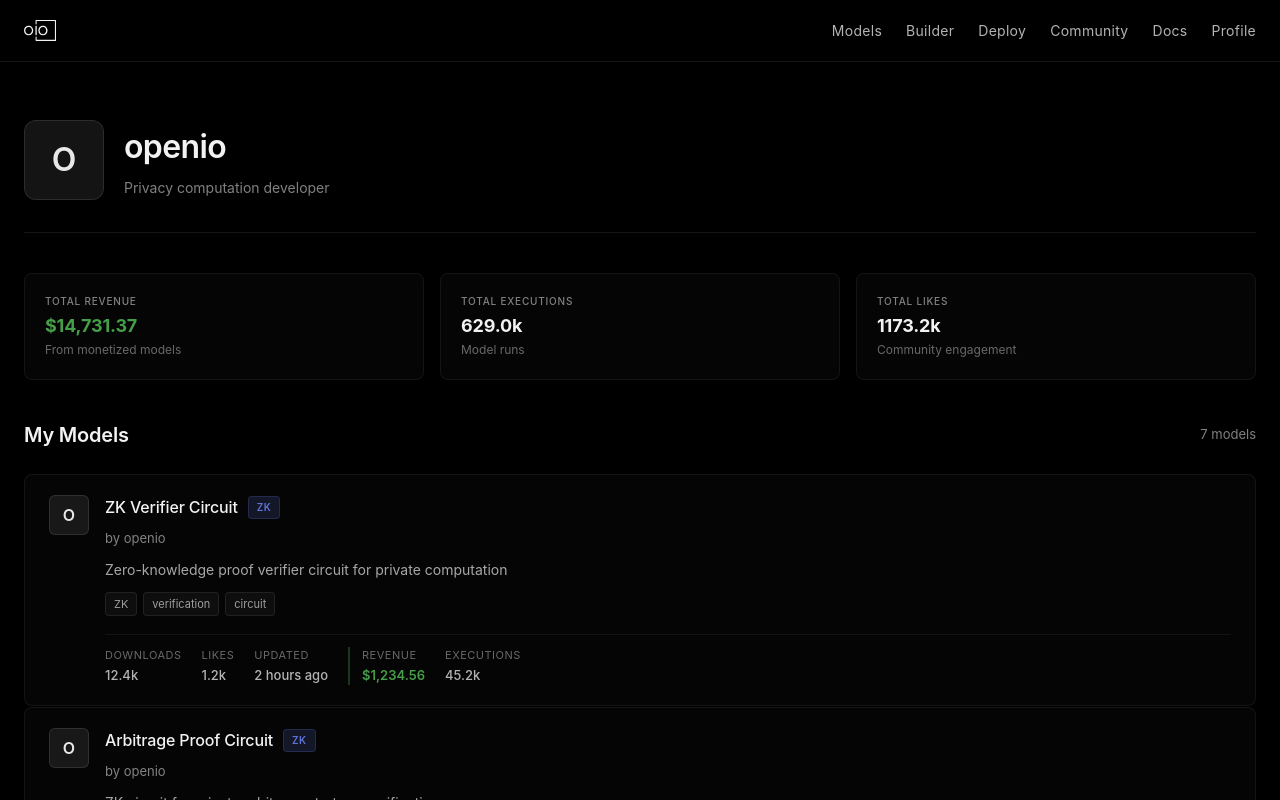
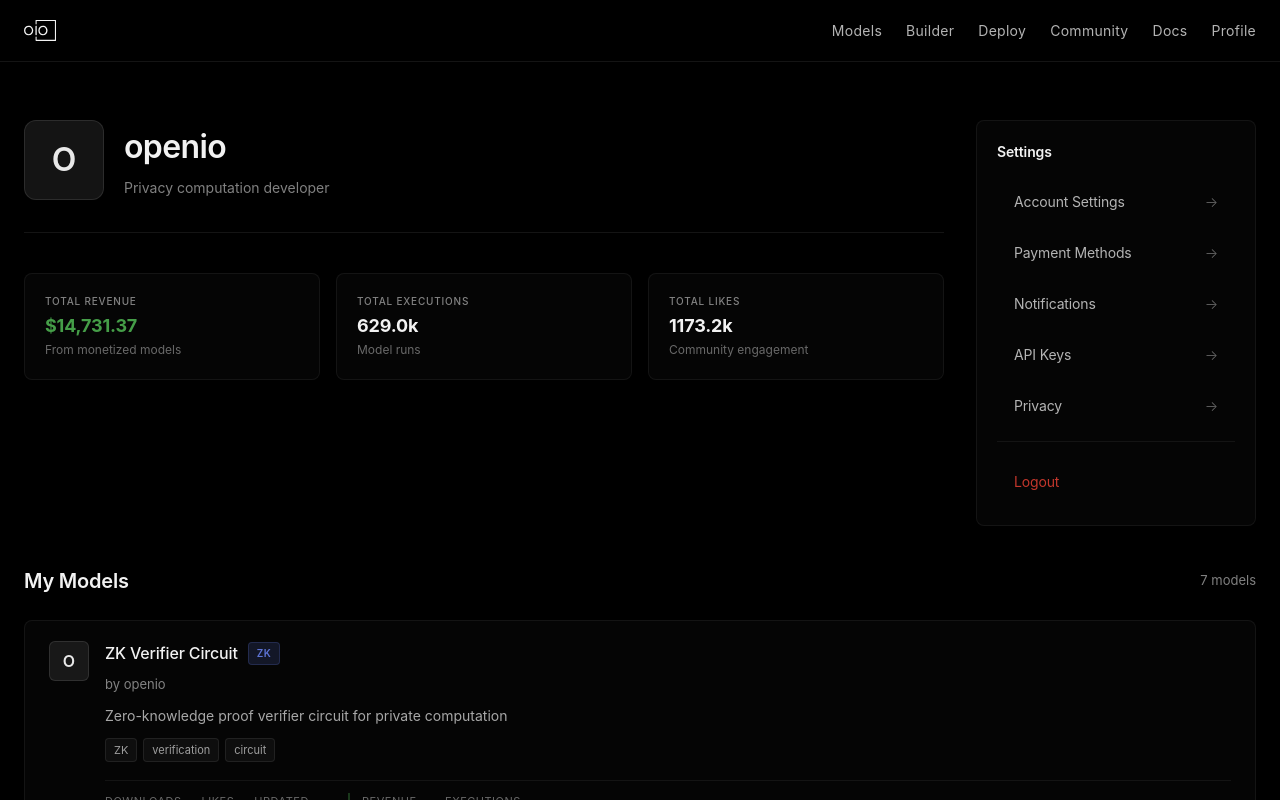
Before and after one commit to madschristensen99/openIO, a Next.js app: page /profile in a window 1280 px wide. Shown: the top 800 px of the page. Built offline with nearby package versions, Linux system fonts and the light colour scheme.

Commit message:
Add settings panel to profile page with logout and account options

```diff
--- a/app/globals.css
+++ b/app/globals.css
@@ -2999,11 +2999,23 @@ body {
   padding: 40px 24px;
 }
 
+.profile-main-layout {
+  display: grid;
+  grid-template-columns: 1fr 280px;
+  gap: 32px;
+  margin-bottom: 40px;
+}
+
+.profile-left {
+  display: flex;
+  flex-direction: column;
+  gap: 40px;
+}
+
 .profile-header {
   display: flex;
   align-items: center;
   gap: 20px;
-  margin-bottom: 40px;
   padding-bottom: 32px;
   border-bottom: 1px solid rgba(255, 255, 255, 0.08);
 }
@@ -3049,7 +3061,90 @@ body {
   display: grid;
   grid-template-columns: repeat(auto-fit, minmax(200px, 1fr));
   gap: 16px;
-  margin-bottom: 40px;
+}
+
+.profile-right {
+  display: flex;
+  flex-direction: column;
+}
+
+.profile-settings {
+  background: rgba(255, 255, 255, 0.02);
+  border: 1px solid rgba(255, 255, 255, 0.06);
+  border-radius: 8px;
+  padding: 20px;
+  position: sticky;
+  top: 100px;
+}
+
+.settings-title {
+  font-size: 14px;
+  font-weight: 600;
+  color: rgba(255, 255, 255, 0.95);
+  margin: 0 0 16px 0;
+  letter-spacing: -0.01em;
+  font-family: -apple-system, BlinkMacSystemFont, 'Segoe UI', 'Roboto', 'Oxygen', 'Ubuntu', 'Cantarell', sans-serif;
+}
+
+.settings-list {
+  display: flex;
+  flex-direction: column;
+  gap: 4px;
+}
+
+.settings-item {
+  display: flex;
+  align-items: center;
+  justify-content: space-between;
+  padding: 12px 16px;
+  background: transparent;
+  border: 1px solid transparent;
+  border-radius: 6px;
+  cursor: pointer;
+  transition: all 0.15s ease;
+  text-align: left;
+  color: rgba(255, 255, 255, 0.7);
+  font-family: -apple-system, BlinkMacSystemFont, 'Segoe UI', 'Roboto', 'Oxygen', 'Ubuntu', 'Cantarell', sans-serif;
+  width: 100%;
+}
+
+.settings-item:hover {
+  background: rgba(255, 255, 255, 0.04);
+  border-color: rgba(255, 255, 255, 0.08);
+  color: rgba(255, 255, 255, 0.9);
+}
+
+.settings-item.logout {
+  color: rgba(244, 67, 54, 0.8);
+  margin-top: 4px;
+}
+
+.settings-item.logout:hover {
+  background: rgba(244, 67, 54, 0.1);
+  border-color: rgba(244, 67, 54, 0.2);
+  color: rgba(244, 67, 54, 0.95);
+}
+
+.settings-label {
+  font-size: 14px;
+  font-weight: 400;
+  letter-spacing: -0.01em;
+}
+
+.settings-arrow {
+  font-size: 14px;
+  color: rgba(255, 255, 255, 0.4);
+  font-weight: 300;
+}
+
+.settings-item:hover .settings-arrow {
+  color: rgba(255, 255, 255, 0.6);
+}
+
+.settings-divider {
+  height: 1px;
+  background: rgba(255, 255, 255, 0.06);
+  margin: 8px 0;
 }
 
 .stat-card {
@@ -3130,6 +3225,20 @@ body {
 .revenue-value {
   color: rgba(76, 175, 80, 0.9);
   font-weight: 600;
+}
+
+@media (max-width: 1024px) {
+  .profile-main-layout {
+    grid-template-columns: 1fr;
+  }
+
+  .profile-right {
+    order: -1;
+  }
+
+  .profile-settings {
+    position: static;
+  }
 }
 
 @media (max-width: 768px) {
--- a/app/profile/page.tsx
+++ b/app/profile/page.tsx
@@ -49,6 +49,8 @@ export default function ProfilePage() {
       <Navbar />
       <div className="profile-page">
         <div className="profile-container">
+          <div className="profile-main-layout">
+            <div className="profile-left">
               <div className="profile-header">
                 <div className="profile-avatar">
                   {currentUser[0].toUpperCase()}
@@ -74,6 +76,40 @@ export default function ProfilePage() {
                   <div className="stat-label">Total Likes</div>
                   <div className="stat-value">{totalStats.likes}</div>
                   <div className="stat-description">Community engagement</div>
+                </div>
+              </div>
+            </div>
+
+            <div className="profile-right">
+              <div className="profile-settings">
+                <h3 className="settings-title">Settings</h3>
+                <div className="settings-list">
+                  <button className="settings-item">
+                    <span className="settings-label">Account Settings</span>
+                    <span className="settings-arrow">→</span>
+                  </button>
+                  <button className="settings-item">
+                    <span className="settings-label">Payment Methods</span>
+                    <span className="settings-arrow">→</span>
+                  </button>
+                  <button className="settings-item">
+                    <span className="settings-label">Notifications</span>
+                    <span className="settings-arrow">→</span>
+                  </button>
+                  <button className="settings-item">
+                    <span className="settings-label">API Keys</span>
+                    <span className="settings-arrow">→</span>
+                  </button>
+                  <button className="settings-item">
+                    <span className="settings-label">Privacy</span>
+                    <span className="settings-arrow">→</span>
+                  </button>
+                  <div className="settings-divider"></div>
+                  <button className="settings-item logout">
+                    <span className="settings-label">Logout</span>
+                  </button>
+                </div>
+              </div>
             </div>
           </div>
 
```
Lines whose indentation alone changed are shown as unchanged.
